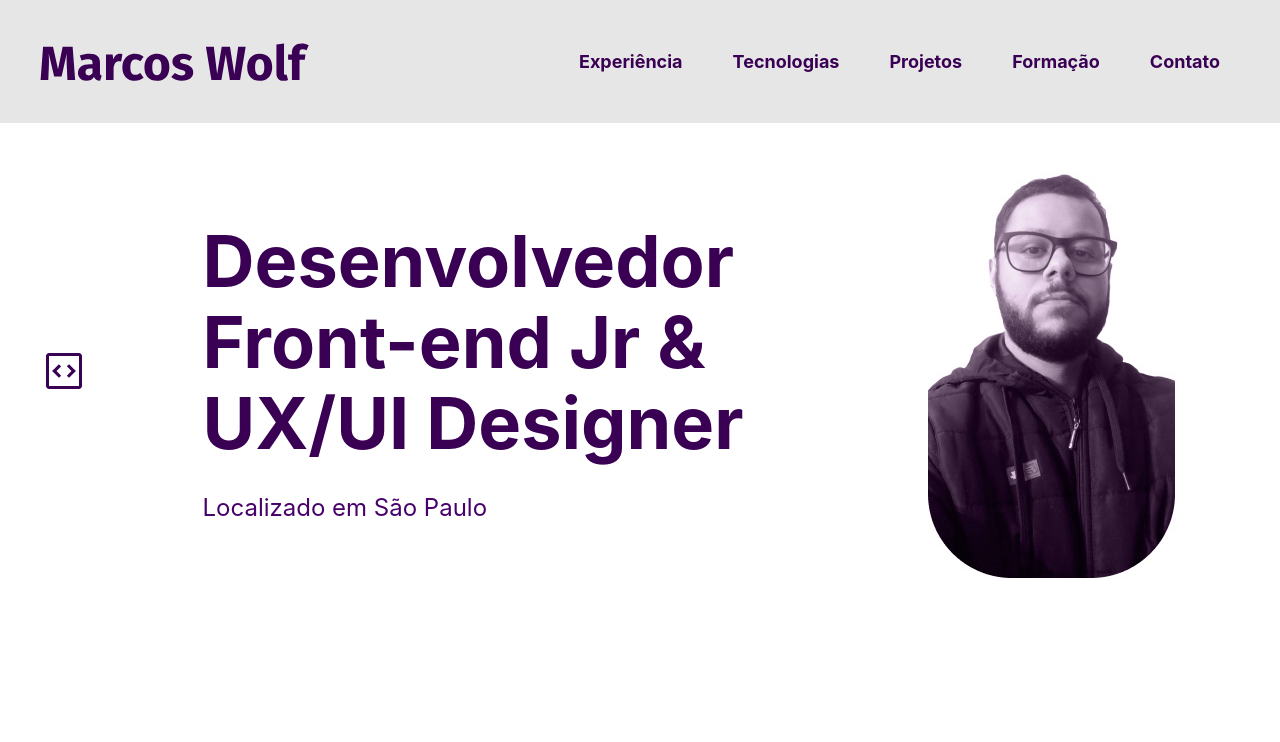
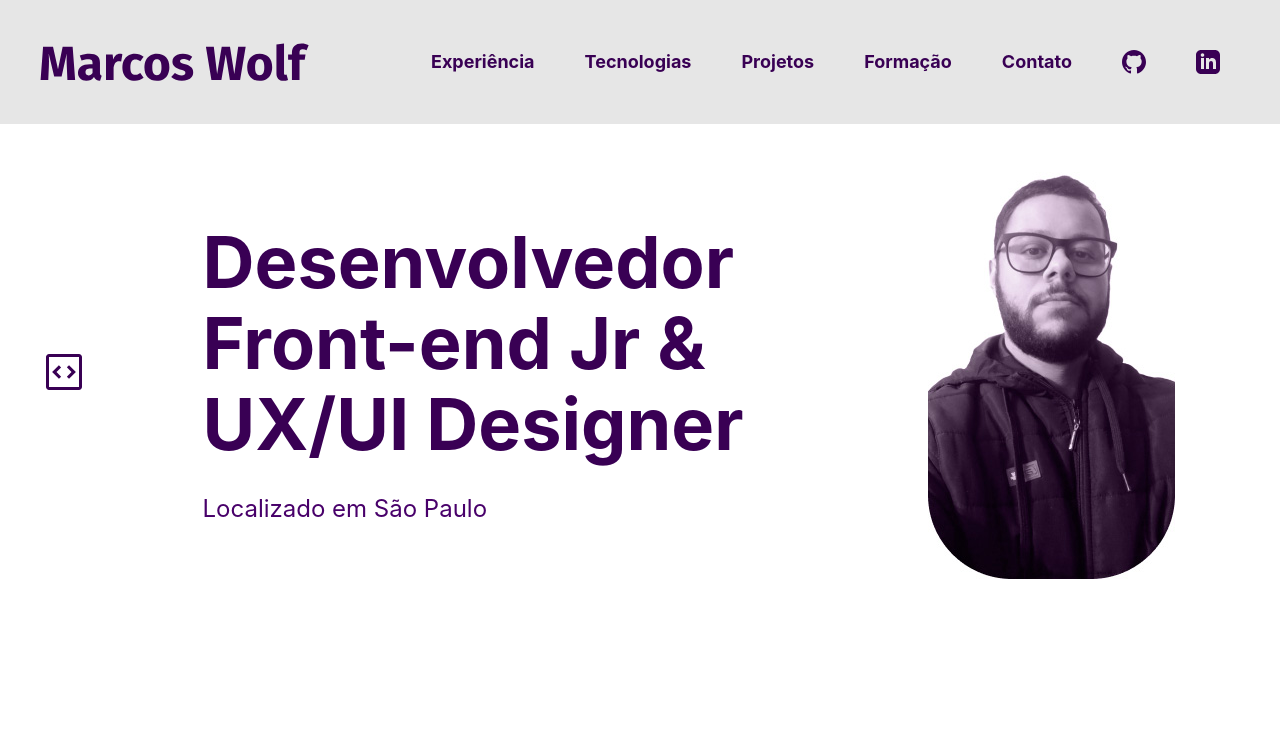
Before and after one commit to MarcosWolf/portfolio.old, a React (Create React App) app: page / in a window 1280 px wide. Shown: the top 742 px of the page. Built offline with nearby package versions, Linux system fonts and the light colour scheme.

Commit message:
Adicionado no Header os Links para Github e Linkedin

```diff
--- a/public/index.html
+++ b/public/index.html
@@ -2,7 +2,7 @@
 <html lang="en">
   <head>
     <meta charset="utf-8" />
-    <link rel="icon" href="%PUBLIC_URL%/favicon.ico" />
+    <link rel="icon" href="%PUBLIC_URL%/favicon.svg" />
     <meta name="viewport" content="width=device-width, initial-scale=1" />
     <meta name="theme-color" content="#000000" />
     <meta
@@ -24,7 +24,7 @@
       work correctly both with client-side routing and a non-root public URL.
       Learn how to configure a non-root public URL by running `npm run build`.
     -->
-    <title>React App</title>
+    <title>Marcos Wolf</title>
   </head>
   <body>
     <noscript>You need to enable JavaScript to run this app.</noscript>
--- a/src/components/Header/HeaderMenu/index.js
+++ b/src/components/Header/HeaderMenu/index.js
@@ -43,6 +43,8 @@ function HeaderMenu() {
             <LinkMenu><StyledLink to="#projects">Projetos</StyledLink></LinkMenu>
             <LinkMenu><StyledLink to="#graduation">Formação</StyledLink></LinkMenu>
             <LinkMenu><StyledLink to="#contact">Contato</StyledLink></LinkMenu>
+            <LinkMenu><a href="https://github.com/MarcosWolf/" target="_blank"><img src={iconGithub}></img></a></LinkMenu>
+            <LinkMenu><a href="https://www.linkedin.com/in/marcoswolf/" target="_blank"><img src={iconLinkedin}></img></a></LinkMenu>
         </NavMenu>
     )
 };
--- a/src/components/Header/index.js
+++ b/src/components/Header/index.js
@@ -20,7 +20,7 @@ const HeaderMain = styled.div`
         gap: 40px;
         padding: 20px;
 
-        & a {
+        & li {
             background: var(--main-hover-color);
             border-radius: 4px;
         }
```
Also changed, not shown: public/favicon.svg (added), 1 other file (tests, documents, lock files or other folders).
